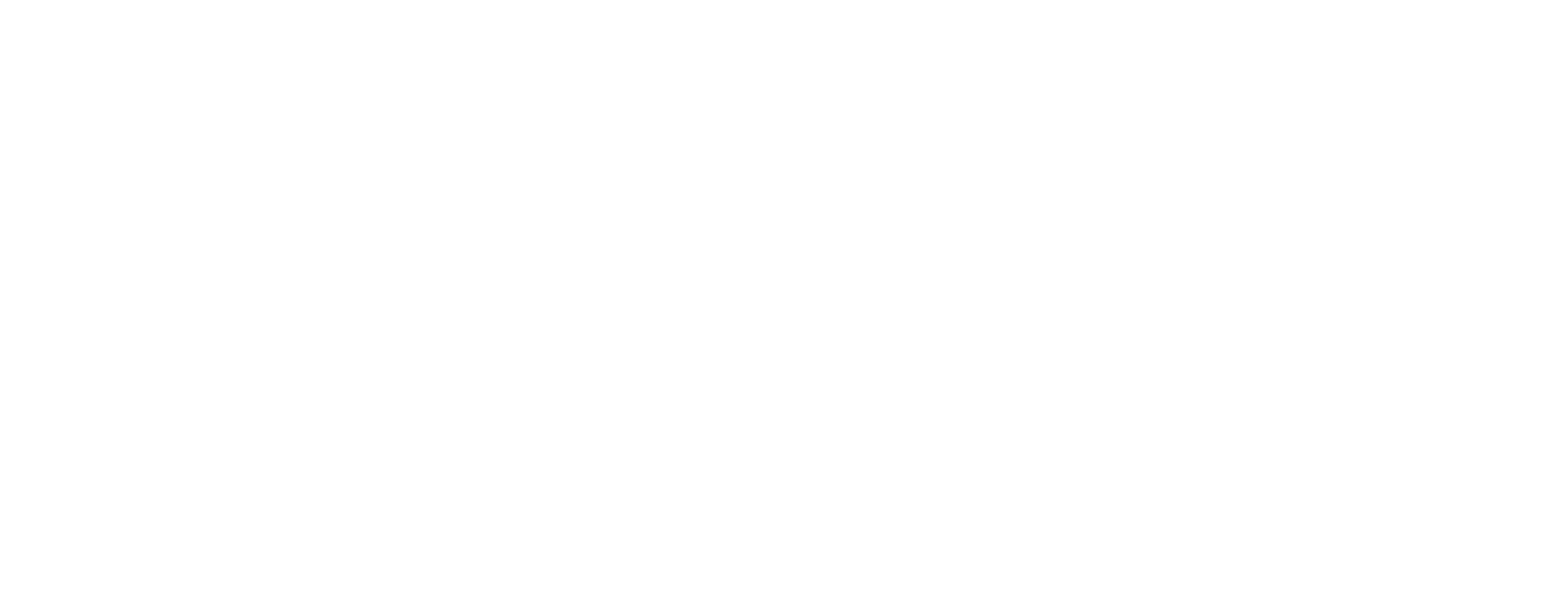
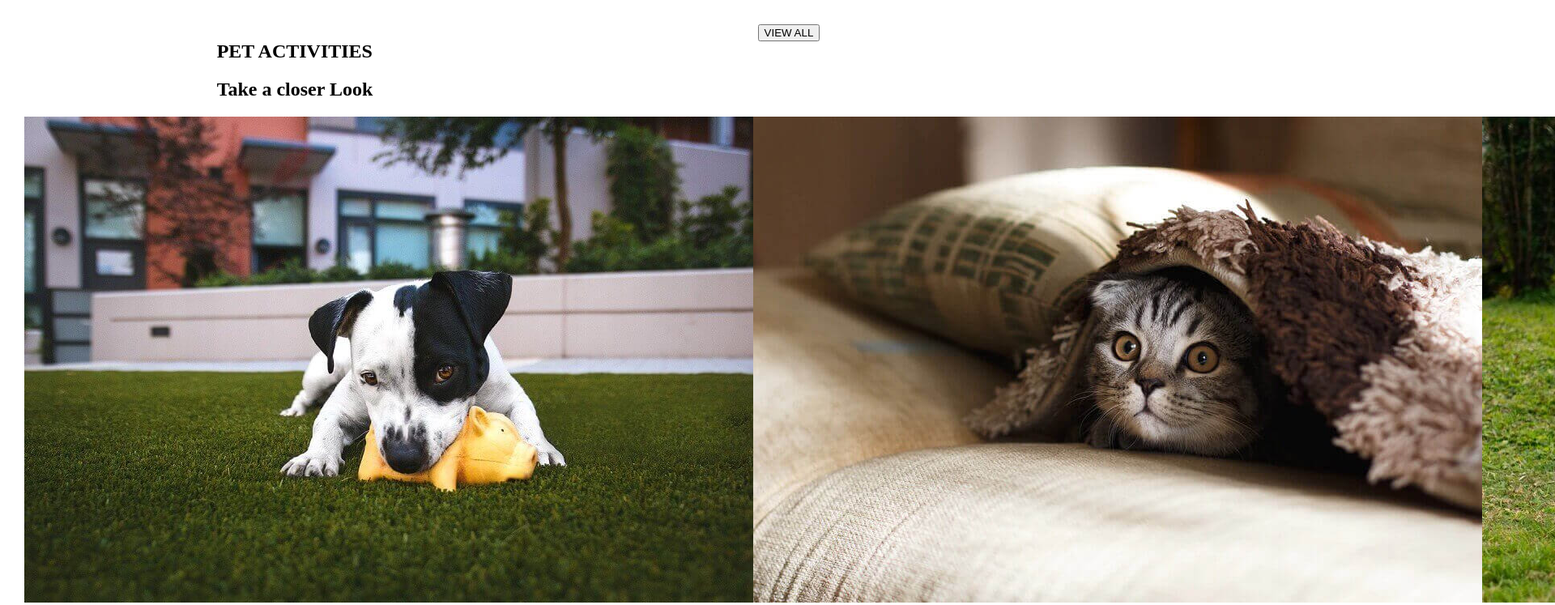
Before and after one commit to marzboi/202304-w1ch4-marco-fratini, a website: page index.html in a window 1280 px wide. Shown: the top 747 px of the page at 81% size, 1920 px wide, since content can reach past the window. Drawn offline with Linux system fonts and the light colour scheme.

Commit message:
Add structure to page, and image structure

```diff
--- a/index.html
+++ b/index.html
@@ -11,7 +11,24 @@
 </head>
 
 <body>
-
+  <div class="app-container">
+    <main class="main">
+      <section class="gallery-head">
+        <div class="head-title">
+          <h1>PET ACTIVITIES</h1>
+          <h2>Take a closer Look</h2>
+        </div>
+        <div class="head-button">
+          <button>VIEW ALL</button>
+        </div>
+      </section>
+      <section class="main-gallery">
+        <img src="images/01.jpg" alt="">
+        <img src="images/02.jpg" alt="">
+        <img src="images/03.jpg" alt="">
+      </section>
+    </main>
+  </div>
 </body>
 
 </html>
--- a/styles.scss
+++ b/styles.scss
@@ -1,3 +1,33 @@
 * {
   box-sizing: border-box;
 }
+
+body,
+html {
+  margin: 0;
+  height: 100%;
+}
+
+.app-container {
+  display: flex;
+  flex-direction: column;
+  height: 100%;
+}
+
+.main {
+  padding: 30px;
+}
+
+.gallery-head {
+  display: flex;
+  justify-content: space-around;
+}
+
+.main-gallery {
+  display: flex;
+}
+
+.main-gallery img {
+  flex: 1;
+  object-fit: cover;
+}
```
Also changed, not shown: styles.css, 1 other file.
